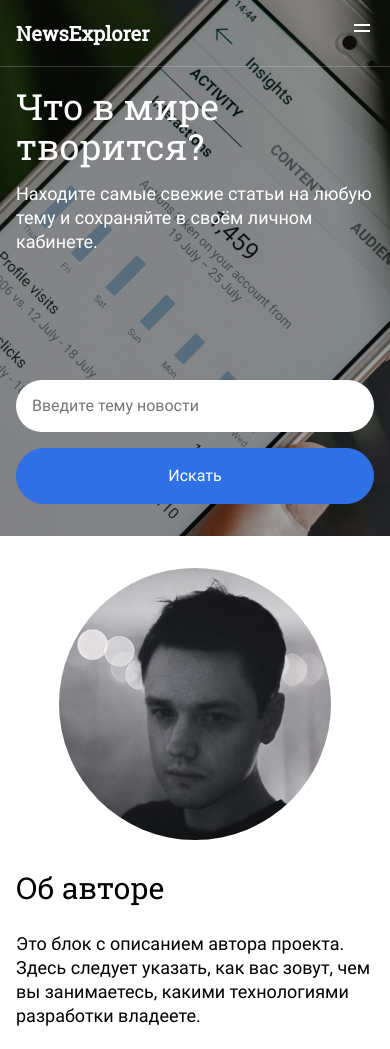
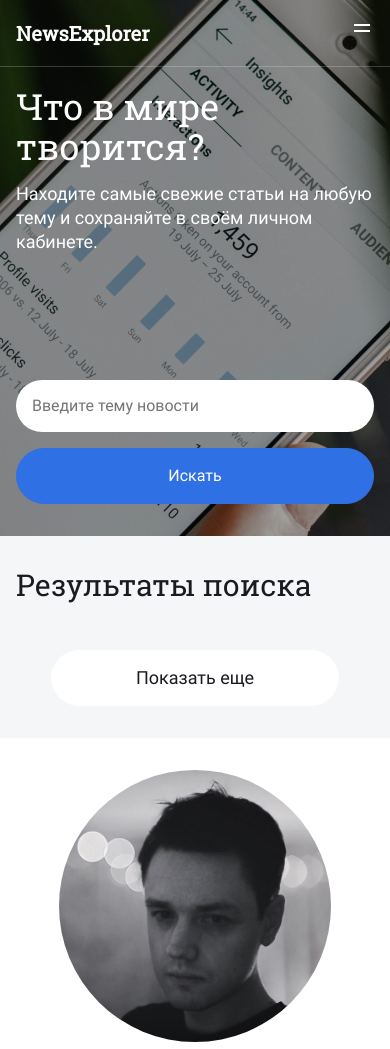
Before and after one commit to evgenii-code/news-explorer-frontend, a website built with webpack: page src/index.html in a window 390 px wide. Shown: the top 1049 px of the page. Built offline with nearby package versions, Linux system fonts and the light colour scheme.

Commit message:
cards block

```diff
--- a/src/blocks/button/_type/button_type_light.css
+++ b/src/blocks/button/_type/button_type_light.css
@@ -1,3 +1,4 @@
 .button_type_light {
   border-color: #fff;
+  background-color: #fff;
 }
--- /dev/null
+++ b/src/blocks/cards/__button/cards__button.css
@@ -0,0 +1,21 @@
+.cards__button {
+  max-width: 288px;
+  width: 100%;
+  min-height: 64px;
+  margin: 0 auto;
+  font-size: 18px;
+  line-height: 24px;
+}
+
+@media screen and (max-width: 768px) {
+  .cards__button {
+    max-width: 240px;
+    min-height: 56px;
+  }
+}
+
+@media screen and (max-width: 540px) {
+  .cards__button {
+    max-width: 288px;
+  }
+}
--- /dev/null
+++ b/src/blocks/cards/__container/cards__container.css
@@ -0,0 +1,23 @@
+.cards__container {
+  padding-top: 80px;
+  padding-bottom: 80px;
+  display: grid;
+  grid-template-columns: 1fr;
+  grid-gap: 64px;
+}
+
+@media screen and (max-width: 768px) {
+  .cards__container {
+    padding-top: 40px;
+    padding-bottom: 40px;
+    grid-gap: 32px;
+  }
+}
+
+@media screen and (max-width: 540px) {
+  .cards__container {
+    padding-top: 32px;
+    padding-bottom: 32px;
+    grid-gap: 24px;
+  }
+}
--- /dev/null
+++ b/src/blocks/cards/__results/cards__results.css
@@ -0,0 +1,3 @@
+.cards__results {
+
+}
--- /dev/null
+++ b/src/blocks/cards/__title/cards__title.css
@@ -0,0 +1,14 @@
+.cards__title {
+  font-size: 40px;
+  line-height: 46px;
+  font-weight: 400;
+  margin: 0;
+}
+
+
+@media screen and (max-width: 768px) {
+  .cards__title {
+    font-size: 30px;
+    line-height: 34px;
+  }
+}
--- /dev/null
+++ b/src/blocks/cards/cards.css
@@ -0,0 +1,8 @@
+@import url('./__button/cards__button.css');
+@import url('./__results/cards__results.css');
+@import url('./__container/cards__container.css');
+@import url('./__title/cards__title.css');
+
+.cards {
+  background-color: #F5F6F7;
+}
--- a/src/index.html
+++ b/src/index.html
@@ -38,10 +38,22 @@
       <div class="search__container">
         <h2 class="search__title font font_family_roboto-slab">Что в мире творится?</h2>
         <p class="search__description">Находите самые свежие статьи на любую тему и сохраняйте в своём личном кабинете.</p>
-        <div class="search__field">
+        <form class="search__field">
           <input class="search__input" type="text" placeholder="Введите тему новости">
           <button class="search__button button button_type_colored">Искать</button>
+        </form>
+      </div>
+    </section>
+
+    <section class="main__cards cards font font_color_dark">
+      <div class="cards__container container">
+        <h2 class="cards__title font font_family_roboto-slab">Результаты поиска</h2>
+
+        <div class="cards__results">
+
         </div>
+
+        <button class="cards__button button button_type_light">Показать еще</button>
       </div>
     </section>
 
@@ -61,10 +73,6 @@
 
       </div>
     </section>
-
-    <div class="container">
-
-    </div>
   </main>
 
   <footer class="footer">
--- a/src/style.css
+++ b/src/style.css
@@ -12,6 +12,7 @@
 @import url('./blocks/link/link.css');
 @import url('./blocks/description/description.css');
 @import url('./blocks/author/author.css');
+@import url('./blocks/cards/cards.css');
 /* @import url('./blocks/'); */
 /* @import url('./blocks/'); */
 /* @import url('./blocks/'); */
@@ -27,4 +28,3 @@
 /* @import url('./blocks/'); */
 /* @import url('./blocks/'); */
 /* @import url('./blocks/'); */
-/* @import url('./blocks/'); */
```
